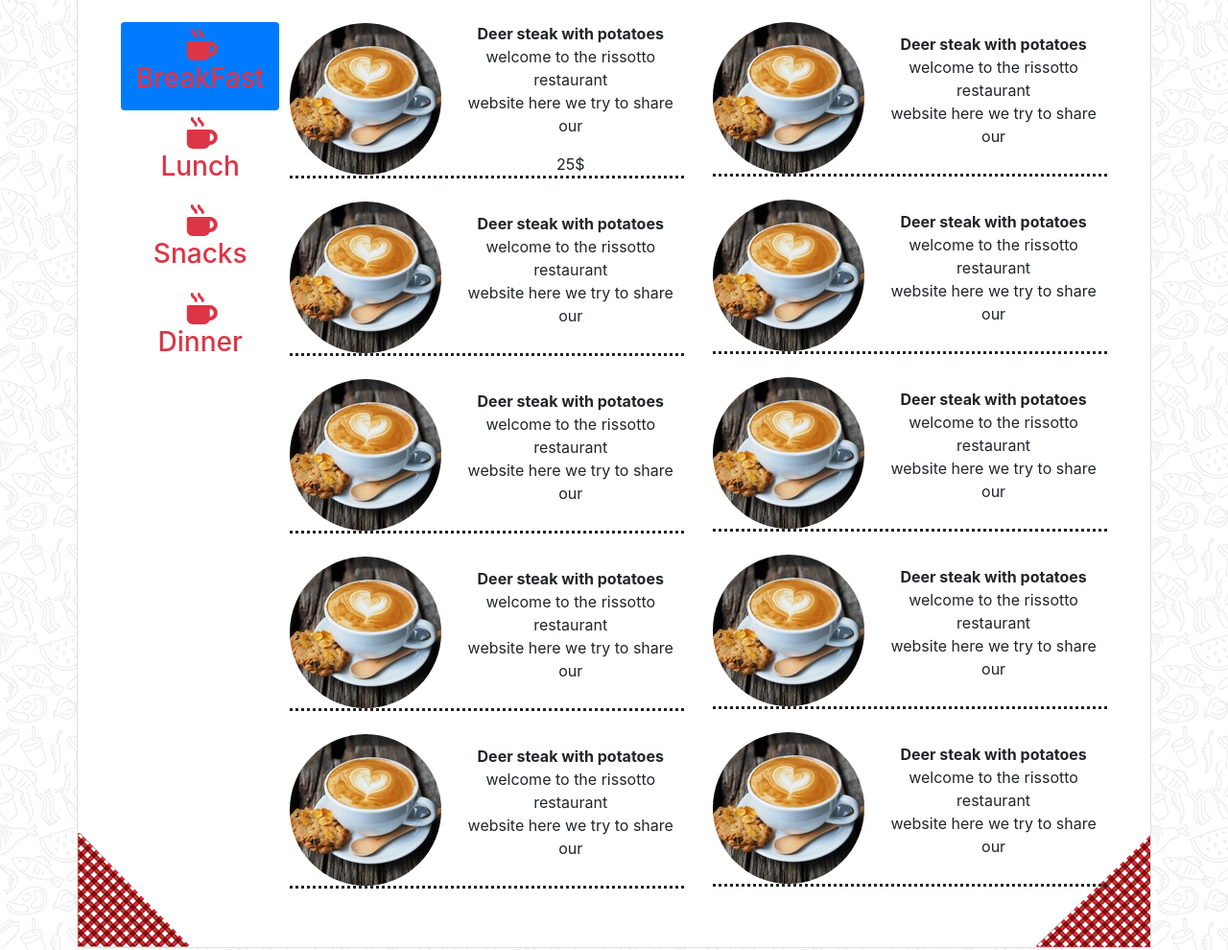
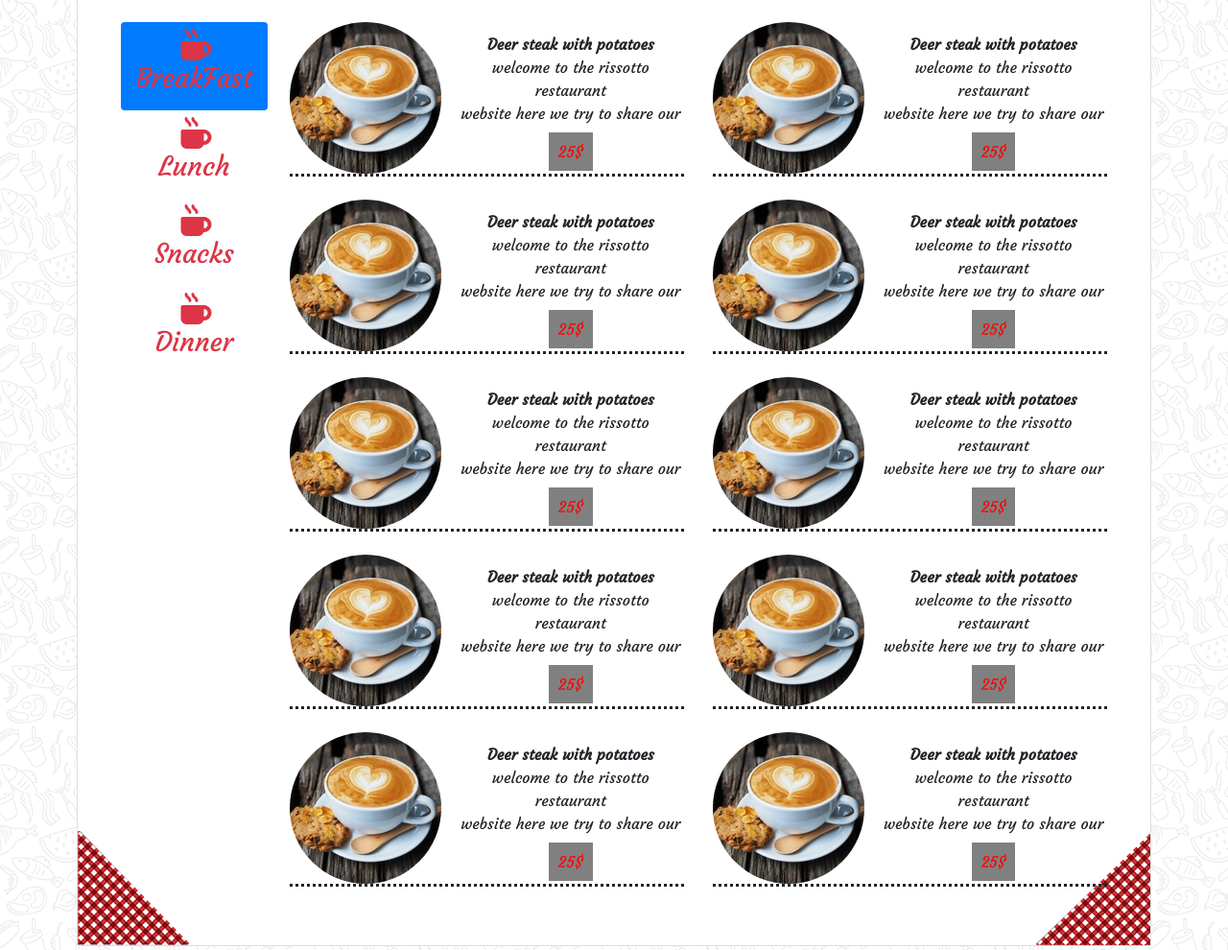
Before and after one commit to bulkm58/git_bootstrap_les_chefs, a website: page index.html in a window 1280 px wide. Shown: the part 1280-2270 px from the top of the page at 96% size. Drawn offline with nearby package versions, Linux system fonts and the light colour scheme.

Commit message:
vraiment la fin du site sans resonsive

```diff
--- a/index.html
+++ b/index.html
@@ -5,8 +5,11 @@
   <meta charset="UTF-8">
   <meta name="viewport" content="width=device-width, initial-scale=1.0">
   <meta http-equiv="X-UA-Compatible" content="ie=edge">
+   <link href="https://fonts.googleapis.com/css?family=Courgette&display=swap" rel="stylesheet">
   <title>Document</title>
   <link rel="stylesheet" href="./public/css/style.css">
+
+
 </head>
 
 <body>
@@ -163,7 +166,7 @@
                 <div class="media-body">
                   <p><strong>Deer steak with potatoes</strong> <br> welcome to the rissotto restaurant <br> website here
                     we try to share our</p>
-                  <span>25$</span>
+                  <span class="dollars">25$</span>
                 </div>
               </li>
               <li class="media my-4">
@@ -171,6 +174,7 @@
                 <div class="media-body">
                   <p><strong>Deer steak with potatoes</strong> <br> welcome to the rissotto restaurant <br> website here
                     we try to share our</p>
+                    <span class="dollars">25$</span>
                 </div>
               </li>
               <li class="media">
@@ -178,6 +182,7 @@
                 <div class="media-body">
                   <p><strong>Deer steak with potatoes</strong> <br> welcome to the rissotto restaurant <br> website here
                     we try to share our</p>
+                    <span class="dollars">25$</span>
                 </div>
               </li>
               <li class="media my-4">
@@ -185,6 +190,7 @@
                 <div class="media-body">
                   <p><strong>Deer steak with potatoes</strong> <br> welcome to the rissotto restaurant <br> website here
                     we try to share our</p>
+                    <span class="dollars">25$</span>
                 </div>
               </li>
               <li class="media">
@@ -192,6 +198,7 @@
                 <div class="media-body">
                   <p><strong>Deer steak with potatoes</strong> <br> welcome to the rissotto restaurant <br> website here
                     we try to share our</p>
+                    <span class="dollars">25$</span>
                 </div>
               </li>
             </ul>
@@ -204,6 +211,7 @@
                 <div class="media-body">
                   <p><strong>Deer steak with potatoes</strong> <br> welcome to the rissotto restaurant <br> website here
                     we try to share our</p>
+                    <span class="dollars">25$</span>
                 </div>
               </li>
               <li class="media my-4">
@@ -211,6 +219,7 @@
                 <div class="media-body">
                   <p><strong>Deer steak with potatoes</strong> <br> welcome to the rissotto restaurant <br> website here
                     we try to share our</p>
+                    <span class="dollars">25$</span>
                 </div>
               </li>
               <li class="media">
@@ -218,6 +227,7 @@
                 <div class="media-body">
                   <p><strong>Deer steak with potatoes</strong> <br> welcome to the rissotto restaurant <br> website here
                     we try to share our</p>
+                    <span class="dollars">25$</span>
                 </div>
               </li>
               <li class="media my-4">
@@ -225,6 +235,7 @@
                 <div class="media-body">
                   <p><strong>Deer steak with potatoes</strong> <br> welcome to the rissotto restaurant <br> website here
                     we try to share our</p>
+                    <span class="dollars">25$</span>
                 </div>
               </li>
               <li class="media">
@@ -232,6 +243,7 @@
                 <div class="media-body">
                   <p><strong>Deer steak with potatoes</strong> <br> welcome to the rissotto restaurant <br> website here
                     we try to share our</p>
+                    <span class="dollars">25$</span>
                 </div>
               </li>
             </ul>
--- a/src/sass/style.sass
+++ b/src/sass/style.sass
@@ -4,6 +4,10 @@ $fa-font-path: "../../node_modules/@fortawesome/fontawesome-free/webfonts"
 @import "../../node_modules/@fortawesome/fontawesome-free/scss/fontawesome.scss"
 @import "../../node_modules/@fortawesome/fontawesome-free/scss/solid.scss"
 @import "../../node_modules/@fortawesome/fontawesome-free/scss/brands.scss"
+
+body
+    font-family: 'Courgette', cursive
+
 
 .navbarinho
     display: flex
@@ -37,6 +41,11 @@ $fa-font-path: "../../node_modules/@fortawesome/fontawesome-free/webfonts"
     height: 10px
     border-radius: 100%
     border: 3px solid grey
+
+.dollars
+    background-color: grey
+    color: red
+    padding: 10px
 
 
 .sectionn
@@ -72,6 +81,9 @@ $fa-font-path: "../../node_modules/@fortawesome/fontawesome-free/webfonts"
 
 .row
     padding: 25px
+
+
+
 
 
 .hrimg
```
Also changed, not shown: public/css/style.css, 1 other file.
